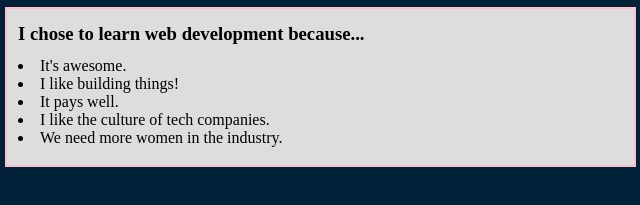
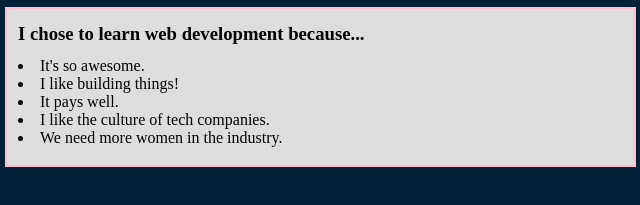
Before and after one commit to kand123/krisportfolio, a plain HTML site: page index.html in a window 1280 px wide. Shown: the part 210-415 px from the top of the page, 462-1102 px from the left. Drawn offline with Linux system fonts and the light colour scheme.

Commit message:
Updated list items

```diff
--- a/index.html
+++ b/index.html
@@ -25,7 +25,7 @@
        <div id="chose">
          <h3>I chose to learn web development because...</h3>
          <ul>
-           <li>It's awesome.</li>
+           <li>It's so awesome.</li>
            <li>I like building things!</li>
            <li>It pays well.</li>
            <li>I like the culture of tech companies.</li>
```
